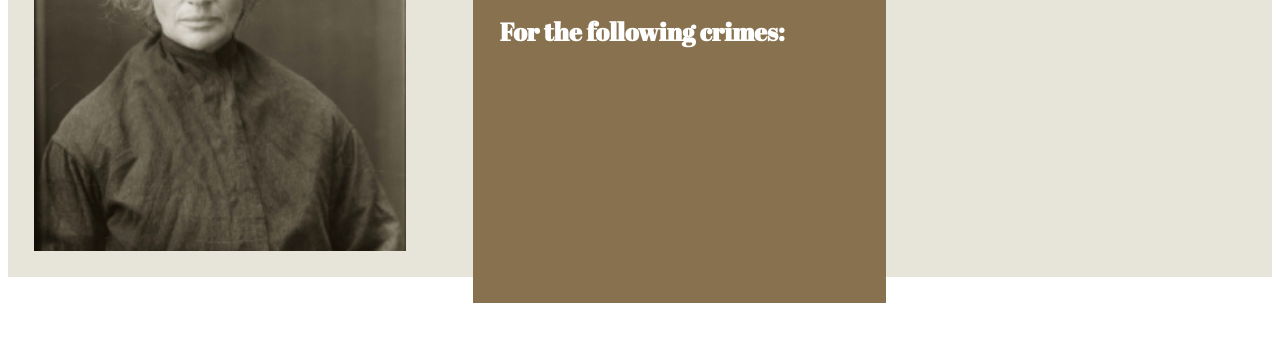
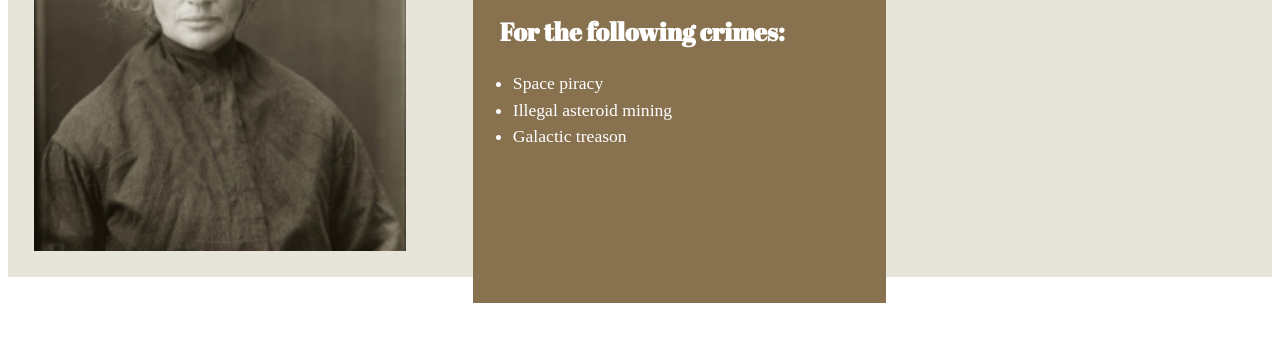
Before and after one commit to avreeeb/dsn1676-assignment-1, a plain HTML site: page index.html in a window 1280 px wide. Shown: the part 360-702 px from the top of the page. Drawn offline with Linux system fonts and the light colour scheme.

Commit message:
added list

```diff
--- a/index.html
+++ b/index.html
@@ -28,6 +28,11 @@
                 <img class="icon img-flex" src="images/hat.svg" alt="Cowboy Hat">
                 <h2 class="text-center font beige zetta pad-top">Reward <span class="spacing-a font">50 000</span></h2>
                 <h3 class="font white">For the following crimes:</h3>
+                <ul class="gutter-1-2 push-left kilo white">
+                    <li>Space piracy</li>
+                    <li>Illegal asteroid mining</li>
+                    <li>Galactic treason</li>
+                </ul>
             </div>
         </div>
 
```
